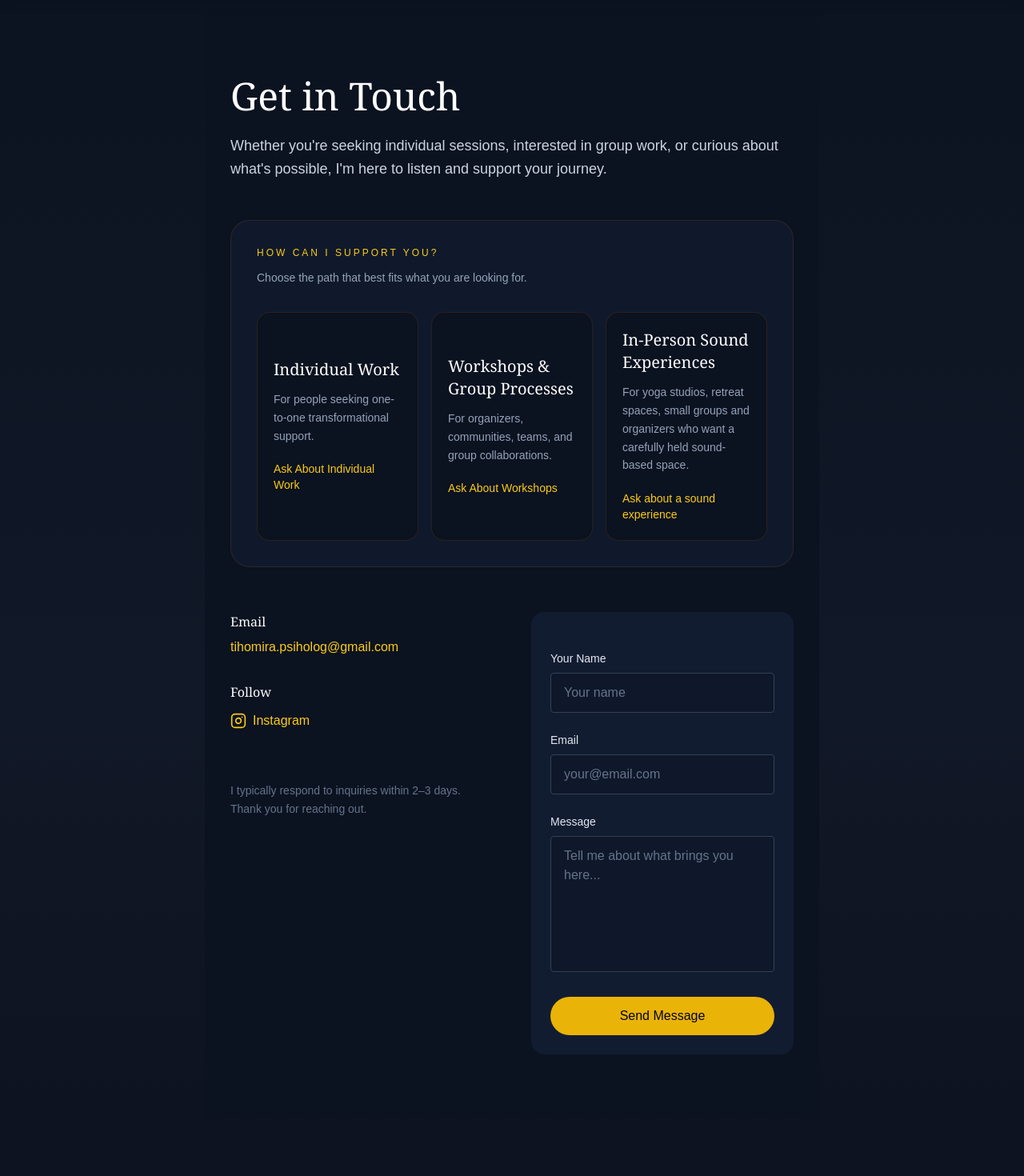
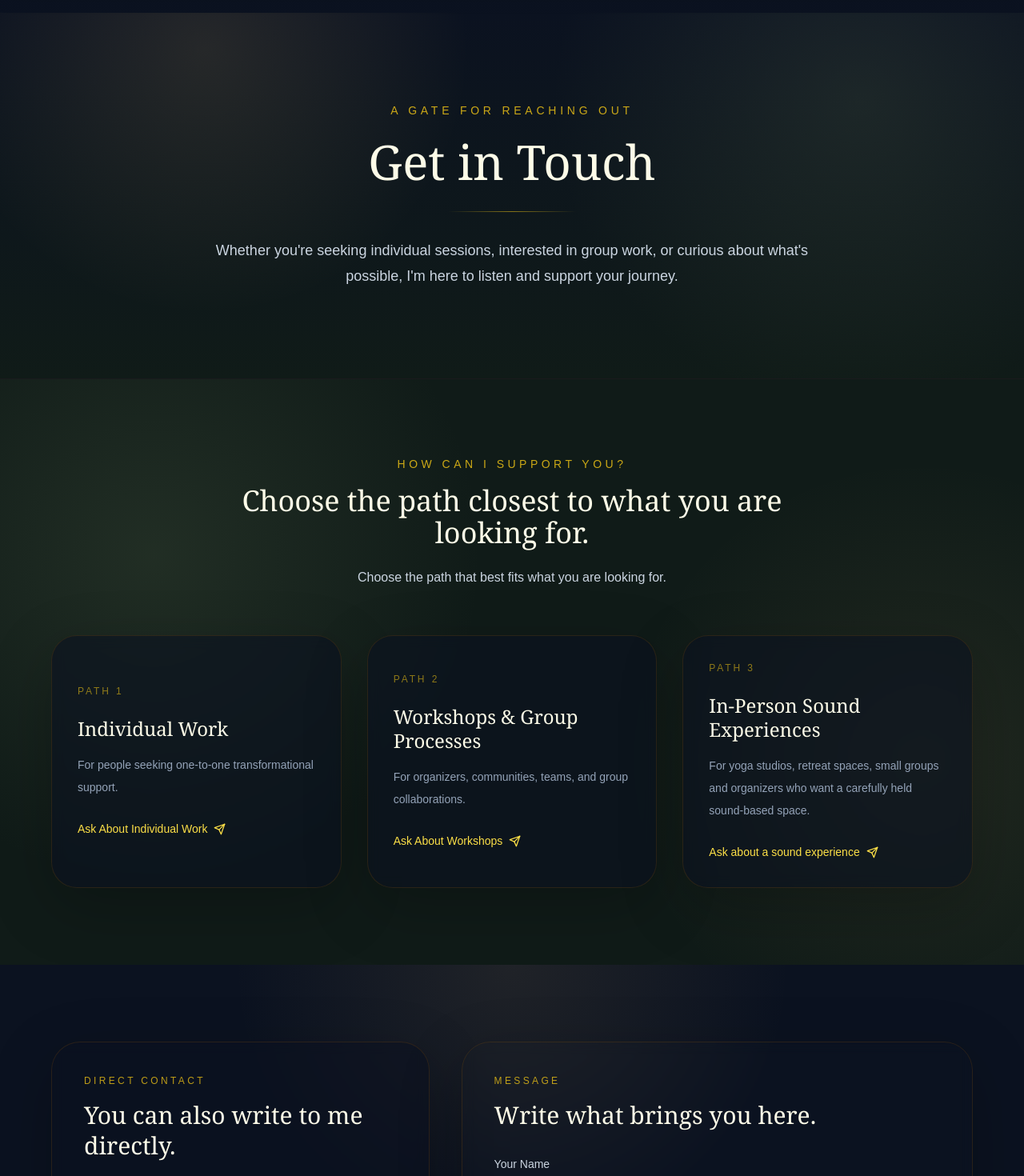
Before and after one commit to tihomirapsiholog/tihomira, a React (Create React App) app: page /en/contact in a window 1280 px wide. Shown: the part 80-1550 px from the top of the page at 80% size. Built offline with nearby package versions, Linux system fonts and the light colour scheme.

Commit message:
Refine Contact page atmosphere

```diff
--- a/src/pages/ContactPage.jsx
+++ b/src/pages/ContactPage.jsx
@@ -1,5 +1,6 @@
-import { useState } from 'react';
-import { Instagram } from 'lucide-react';
+import { useEffect, useState } from 'react';
+import { Instagram, Mail, Send } from 'lucide-react';
+import { useLocation } from 'react-router-dom';
 import emailjs from '@emailjs/browser';
 import SEO from '../components/SEO';
 
@@ -9,7 +10,11 @@ const SERVICE_ID = 'service_e5e9hho';
 const TEMPLATE_ID = 'template_43a1p3l';
 const PUBLIC_KEY = '5iomSKfBXui4AQYwo';
 
-export default function ContactPage({ t, language }) {
+export default function ContactPage({ t, language = 'en' }) {
+  const location = useLocation();
+  const currentLanguage = location.pathname.startsWith('/sr') ? 'sr' : language;
+  const isSerbian = currentLanguage === 'sr';
+
   const [formData, setFormData] = useState({
     name: '',
     email: '',
@@ -19,15 +24,36 @@ export default function ContactPage({ t, language }) {
 
   const [status, setStatus] = useState(null);
 
+  useEffect(() => {
+    const params = new URLSearchParams(location.search);
+    const message = params.get('message');
+
+    if (message) {
+      setFormData((prev) => ({
+        ...prev,
+        message,
+      }));
+    }
+  }, [location.search]);
+
   const handleChange = (e) => {
     setFormData({ ...formData, [e.target.name]: e.target.value });
   };
+
   const handlePathSelect = (message) => {
     setFormData((prev) => ({
       ...prev,
       message,
     }));
+
+    setTimeout(() => {
+      const formSection = document.getElementById('contact-form');
+      if (formSection) {
+        formSection.scrollIntoView({ behavior: 'smooth', block: 'start' });
+      }
+    }, 80);
   };
+
   const handleSubmit = async (e) => {
     e.preventDefault();
 
@@ -63,134 +89,191 @@ export default function ContactPage({ t, language }) {
     }
   };
 
+  const paths = [
+    {
+      title: t.contact.path1Title,
+      text: t.contact.path1Text,
+      button: t.contact.path1Button,
+      message: t.contact.path1Message,
+    },
+    {
+      title: t.contact.path2Title,
+      text: t.contact.path2Text,
+      button: t.contact.path2Button,
+      message: t.contact.path2Message,
+    },
+    {
+      title: t.contact.path3Title,
+      text: t.contact.path3Text,
+      button: t.contact.path3Button,
+      message: t.contact.path3Message,
+    },
+  ];
+
   return (
-    <div className="mx-auto max-w-3xl bg-[#0b1220] px-4 py-20 sm:px-6 lg:px-8">
+    <div className="overflow-hidden bg-[#0b1220] text-slate-100">
       <SEO
-  title={
-  language === 'sr'
-    ? 'Kontakt | Tiha Psiha'
-    : 'Contact | Tiha Psiha'
-}
+        title={isSerbian ? 'Kontakt | Tiha Psiha' : 'Contact | Tiha Psiha'}
         description={
-  language === 'sr'
+          isSerbian
             ? 'Kontaktirajte Tihomiru Stanojević za individualne susrete, radionice, grupne procese i zvučna iskustva uživo.'
             : 'Contact Tihomira Stanojević about individual sessions, workshops, group processes and in-person sound experiences.'
         }
         url={
-    language === 'sr'
+          isSerbian
             ? 'https://tihomira.info/sr/contact'
             : 'https://tihomira.info/en/contact'
         }
-  language={language}
+        language={currentLanguage}
         alternateUrls={{
           en: 'https://tihomira.info/en/contact',
           sr: 'https://tihomira.info/sr/contact',
           xDefault: 'https://tihomira.info/en/contact',
         }}
       />
-      <h1 className="mb-6 font-serif text-5xl text-white">
+
+      {/* HERO */}
+      <section className="relative overflow-hidden border-b border-yellow-700/10 bg-[#0b1220] px-4 py-24 sm:px-6 sm:py-28 lg:px-8">
+        <div className="absolute inset-0 bg-[radial-gradient(circle_at_20%_10%,rgba(215,181,109,0.13),transparent_30%),radial-gradient(circle_at_84%_24%,rgba(95,113,80,0.20),transparent_34%),linear-gradient(180deg,#0b1220,#101b18)]" />
+
+        <div className="relative mx-auto max-w-5xl text-center">
+          <p className="mb-6 text-sm uppercase tracking-[0.34em] text-yellow-400/80">
+            {isSerbian ? 'Kapija za javljanje' : 'A gate for reaching out'}
+          </p>
+
+          <h1 className="font-serif text-4xl leading-tight text-yellow-50 sm:text-5xl lg:text-6xl">
             {t.contact.title}
           </h1>
 
-      <p className="mb-12 text-lg leading-relaxed text-slate-300">
+          <div className="mx-auto my-8 h-px w-40 bg-gradient-to-r from-transparent via-yellow-400/50 to-transparent" />
+
+          <p className="mx-auto max-w-3xl text-lg leading-8 text-slate-300">
             {t.contact.intro}
           </p>
-      <section className="mb-14 rounded-3xl border border-yellow-700/20 bg-[#10192c] p-6 sm:p-8">
-  <p className="mb-3 text-xs uppercase tracking-[0.25em] text-yellow-400">
+        </div>
+      </section>
+
+      {/* PATHS */}
+      <section className="relative overflow-hidden bg-[#101b18] px-4 py-20 sm:px-6 sm:py-24 lg:px-8">
+        <div className="absolute inset-0 bg-[radial-gradient(circle_at_15%_30%,rgba(95,113,80,0.22),transparent_34%),radial-gradient(circle_at_90%_65%,rgba(215,181,109,0.09),transparent_30%)]" />
+
+        <div className="relative mx-auto max-w-6xl">
+          <div className="mx-auto mb-14 max-w-3xl text-center">
+            <p className="text-sm uppercase tracking-[0.32em] text-yellow-400/80">
               {t.contact.contactFlowTitle}
             </p>
 
-  <p className="mb-8 text-sm leading-relaxed text-slate-400">
+            <h2 className="mt-4 font-serif text-3xl leading-tight text-yellow-50 sm:text-4xl">
+              {isSerbian
+                ? 'Izaberi stazu koja je najbliža onome što tražiš.'
+                : 'Choose the path closest to what you are looking for.'}
+            </h2>
+
+            <p className="mt-5 leading-8 text-slate-300">
               {t.contact.contactFlowIntro}
             </p>
+          </div>
 
-  <div className="grid gap-4 md:grid-cols-3">
+          <div className="grid gap-8 md:grid-cols-3">
+            {paths.map((path, index) => (
               <button
+                key={path.title}
                 type="button"
-      onClick={() => handlePathSelect(t.contact.path1Message)}
-      className="rounded-2xl border border-yellow-700/20 bg-[#0b1220] p-5 text-left transition hover:border-yellow-400/50 hover:bg-[#121c31]"
+                onClick={() => handlePathSelect(path.message)}
+                className="group rounded-[2rem] border border-yellow-700/20 bg-[#0b1220]/60 p-8 text-left shadow-[0_24px_80px_rgba(0,0,0,0.22)] backdrop-blur transition duration-300 hover:-translate-y-1 hover:border-yellow-400/35"
               >
-      <h2 className="font-serif text-xl text-white">
-        {t.contact.path1Title}
-      </h2>
-      <p className="mt-3 text-sm leading-relaxed text-slate-400">
-        {t.contact.path1Text}
+                <p className="mb-6 text-xs uppercase tracking-[0.24em] text-yellow-400/55">
+                  {isSerbian ? 'staza' : 'path'} {index + 1}
                 </p>
-      <span className="mt-5 inline-block text-sm text-yellow-400">
-        {t.contact.path1Button}
+
+                <h3 className="font-serif text-2xl leading-tight text-yellow-50">
+                  {path.title}
+                </h3>
+
+                <p className="mt-4 text-sm leading-7 text-slate-400">
+                  {path.text}
+                </p>
+
+                <span className="mt-7 inline-flex items-center gap-2 text-sm font-medium text-yellow-300 transition group-hover:text-yellow-100">
+                  {path.button}
+                  <Send size={15} />
                 </span>
               </button>
-
-    <button
-      type="button"
-      onClick={() => handlePathSelect(t.contact.path2Message)}
-      className="rounded-2xl border border-yellow-700/20 bg-[#0b1220] p-5 text-left transition hover:border-yellow-400/50 hover:bg-[#121c31]"
-    >
-      <h2 className="font-serif text-xl text-white">
-        {t.contact.path2Title}
-      </h2>
-      <p className="mt-3 text-sm leading-relaxed text-slate-400">
-        {t.contact.path2Text}
-      </p>
-      <span className="mt-5 inline-block text-sm text-yellow-400">
-        {t.contact.path2Button}
-      </span>
-    </button>
-
-    <button
-      type="button"
-      onClick={() => handlePathSelect(t.contact.path3Message)}
-      className="rounded-2xl border border-yellow-700/20 bg-[#0b1220] p-5 text-left transition hover:border-yellow-400/50 hover:bg-[#121c31]"
-    >
-      <h2 className="font-serif text-xl text-white">
-        {t.contact.path3Title}
-      </h2>
-      <p className="mt-3 text-sm leading-relaxed text-slate-400">
-        {t.contact.path3Text}
-      </p>
-      <span className="mt-5 inline-block text-sm text-yellow-400">
-        {t.contact.path3Button}
-        </span>
-        </button>
+            ))}
+          </div>
         </div>
       </section>
 
-      <div className="grid gap-12 md:grid-cols-2">
-        <div className="space-y-8">
+      {/* CONTACT DETAILS + FORM */}
+      <section
+        id="contact-form"
+        className="relative overflow-hidden bg-[#0b1220] px-4 py-20 sm:px-6 sm:py-24 lg:px-8"
+      >
+        <div className="absolute inset-0 bg-[radial-gradient(circle_at_50%_0%,rgba(215,181,109,0.10),transparent_32%)]" />
+
+        <div className="relative mx-auto grid max-w-6xl gap-10 lg:grid-cols-[0.85fr_1.15fr]">
+          <aside className="rounded-[2.25rem] border border-yellow-700/20 bg-[#0b1220]/55 p-8 shadow-[0_24px_80px_rgba(0,0,0,0.22)] backdrop-blur md:p-10">
+            <p className="mb-4 text-xs uppercase tracking-[0.28em] text-yellow-400/75">
+              {isSerbian ? 'direktan kontakt' : 'direct contact'}
+            </p>
+
+            <h2 className="font-serif text-3xl leading-tight text-yellow-50">
+              {isSerbian
+                ? 'Možeš mi pisati i direktno.'
+                : 'You can also write to me directly.'}
+            </h2>
+
+            <div className="mt-10 space-y-8">
               <div>
-            <h3 className="mb-2 font-serif text-white">{t.contact.email}</h3>
+                <h3 className="mb-3 font-serif text-xl text-yellow-50">
+                  {t.contact.email}
+                </h3>
+
                 <a
                   href={`mailto:${CONTACT_EMAIL}`}
-              className="text-yellow-400 transition-colors hover:text-yellow-300"
+                  className="inline-flex items-center gap-2 text-yellow-300 transition-colors hover:text-yellow-100"
                 >
+                  <Mail size={18} />
                   {CONTACT_EMAIL}
                 </a>
               </div>
 
               <div>
-            <h3 className="mb-3 font-serif text-white">{t.contact.follow}</h3>
+                <h3 className="mb-3 font-serif text-xl text-yellow-50">
+                  {t.contact.follow}
+                </h3>
+
                 <a
                   href={INSTAGRAM_URL}
                   target="_blank"
                   rel="noopener noreferrer"
-              className="flex items-center gap-2 text-yellow-400 transition-colors hover:text-yellow-300"
+                  className="inline-flex items-center gap-2 text-yellow-300 transition-colors hover:text-yellow-100"
                 >
-              <Instagram size={20} />
+                  <Instagram size={18} />
                   Instagram
                 </a>
               </div>
 
-          <div className="pt-8">
-            <p className="text-sm leading-relaxed text-slate-500">
+              <div className="border-t border-yellow-700/20 pt-8">
+                <p className="text-sm leading-7 text-slate-500">
                   {t.contact.response}
                 </p>
               </div>
             </div>
+          </aside>
 
           <form
             onSubmit={handleSubmit}
-          className="space-y-6 rounded-2xl bg-[#121c31] p-6"
+            className="rounded-[2.25rem] border border-yellow-700/20 bg-[#111827]/78 p-8 shadow-[0_24px_80px_rgba(0,0,0,0.22)] backdrop-blur md:p-10"
           >
+            <p className="mb-4 text-xs uppercase tracking-[0.28em] text-yellow-400/75">
+              {isSerbian ? 'poruka' : 'message'}
+            </p>
+
+            <h2 className="mb-8 font-serif text-3xl leading-tight text-yellow-50">
+              {isSerbian ? 'Napiši šta te dovodi.' : 'Write what brings you here.'}
+            </h2>
+
             <div className="hidden" aria-hidden="true">
               <label htmlFor="website">Website</label>
               <input
@@ -204,8 +287,9 @@ description={
               />
             </div>
 
+            <div className="space-y-6">
               <div>
-            <label className="mb-2 block text-sm font-medium text-slate-200">
+                <label className="mb-2 block text-sm font-medium text-slate-300">
                   {t.contact.yourName}
                 </label>
                 <input
@@ -214,13 +298,13 @@ description={
                   value={formData.name}
                   onChange={handleChange}
                   required
-              className="w-full rounded border border-slate-700 bg-[#0f172a] px-4 py-3 text-white placeholder-slate-500 transition-colors focus:border-yellow-500 focus:outline-none"
+                  className="w-full rounded-xl border border-yellow-700/20 bg-[#0b1220] px-4 py-3 text-white placeholder-slate-500 outline-none transition-colors focus:border-yellow-400"
                   placeholder={t.contact.namePlaceholder}
                 />
               </div>
 
               <div>
-            <label className="mb-2 block text-sm font-medium text-slate-200">
+                <label className="mb-2 block text-sm font-medium text-slate-300">
                   {t.contact.emailLabel}
                 </label>
                 <input
@@ -229,13 +313,13 @@ description={
                   value={formData.email}
                   onChange={handleChange}
                   required
-              className="w-full rounded border border-slate-700 bg-[#0f172a] px-4 py-3 text-white placeholder-slate-500 transition-colors focus:border-yellow-500 focus:outline-none"
+                  className="w-full rounded-xl border border-yellow-700/20 bg-[#0b1220] px-4 py-3 text-white placeholder-slate-500 outline-none transition-colors focus:border-yellow-400"
                   placeholder={t.contact.emailPlaceholder}
                 />
               </div>
 
               <div>
-            <label className="mb-2 block text-sm font-medium text-slate-200">
+                <label className="mb-2 block text-sm font-medium text-slate-300">
                   {t.contact.message}
                 </label>
                 <textarea
@@ -243,20 +327,20 @@ description={
                   value={formData.message}
                   onChange={handleChange}
                   required
-              rows={6}
-              className="w-full resize-none rounded border border-slate-700 bg-[#0f172a] px-4 py-3 text-white placeholder-slate-500 transition-colors focus:border-yellow-500 focus:outline-none"
+                  rows={7}
+                  className="w-full resize-none rounded-xl border border-yellow-700/20 bg-[#0b1220] px-4 py-3 text-white placeholder-slate-500 outline-none transition-colors focus:border-yellow-400"
                   placeholder={t.contact.messagePlaceholder}
                 />
               </div>
 
               {status === 'success' && (
-          <p className="text-center text-green-400">
+                <p className="rounded-2xl border border-green-500/20 bg-green-500/10 p-4 text-center text-sm text-green-300">
                   {t.contact.successMessage}
                 </p>
               )}
 
               {status === 'error' && (
-         <p className="text-center text-red-400">
+                <p className="rounded-2xl border border-red-500/20 bg-red-500/10 p-4 text-center text-sm text-red-300">
                   {t.contact.errorMessage}
                 </p>
               )}
@@ -264,12 +348,15 @@ description={
               <button
                 type="submit"
                 disabled={status === 'sending'}
-           className="w-full rounded-full bg-yellow-500 px-6 py-3 font-medium text-slate-950 transition-colors hover:bg-yellow-400 disabled:opacity-50"
+                className="inline-flex w-full items-center justify-center gap-2 rounded-full bg-yellow-500 px-6 py-3 font-medium text-slate-950 transition-colors hover:bg-yellow-400 disabled:opacity-50"
               >
                 {status === 'sending' ? t.contact.sending : t.contact.send}
+                <Send size={18} />
               </button>
+            </div>
           </form>
         </div>
+      </section>
     </div>
   );
 }
```
Lines whose indentation alone changed are shown as unchanged.
